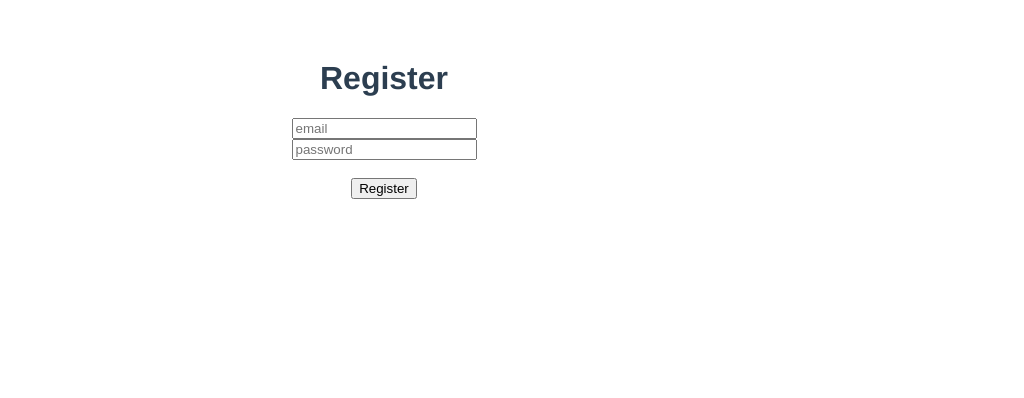
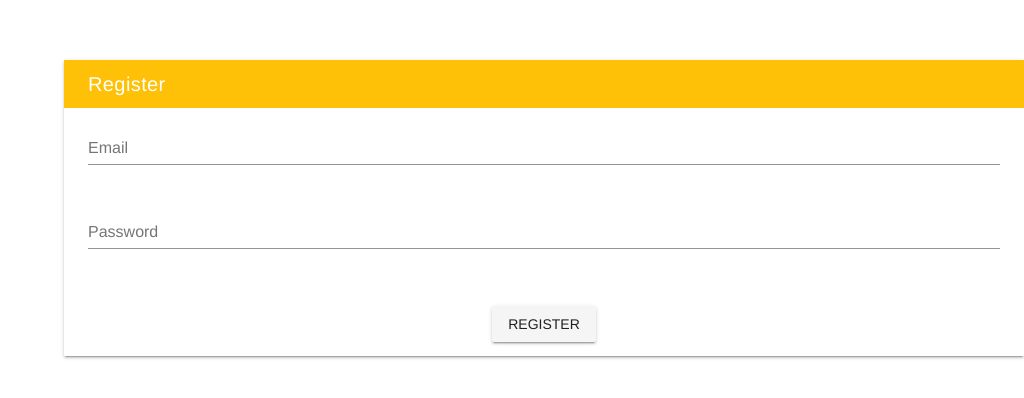
Before and after one commit to Enars/TabTracker, a Vue app in the folder client/: page /#/register in a window 1280 px wide. Shown: the top 398 px of the page, without its empty margins (256-1280 px from the left). Built offline with nearby package versions, Linux system fonts and the light colour scheme.

Commit message:
Vuetify + register component styles

```diff
--- a/client/package.json
+++ b/client/package.json
@@ -16,7 +16,8 @@
   "dependencies": {
     "axios": "^0.18.0",
     "vue": "^2.5.2",
-    "vue-router": "^3.0.1"
+    "vue-router": "^3.0.1",
+    "vuetify": "^1.3.12"
   },
   "devDependencies": {
     "autoprefixer": "^7.1.2",
@@ -53,7 +54,7 @@
     "html-webpack-plugin": "^2.30.1",
     "jest": "^22.0.4",
     "jest-serializer-vue": "^0.3.0",
-    "nightwatch": "^0.9.12",
+    "nightwatch": "^1.0.14",
     "node-notifier": "^5.1.2",
     "optimize-css-assets-webpack-plugin": "^3.2.0",
     "ora": "^1.2.0",
--- a/client/src/components/Register.vue
+++ b/client/src/components/Register.vue
@@ -1,14 +1,29 @@
 <template>
-<div>
-  <h1>Register</h1>
-  <input type="text" name="email" placeholder="email" v-model="email">
-  <br>
-  <input type="password" name="password" placeholder="password" v-model="password">
-  <br>
-  <div class="error" v-html="error"></div>
-  <br>
-  <input type="submit" value="Register" @click="register">
-</div>
+  <v-layout column>
+    <v-flex xs6 offset-xs3>
+      <div class="white elevation-2">
+        <v-toolbar flat dense class=amber dark>
+          <v-toolbar-title>Register</v-toolbar-title>
+        </v-toolbar>
+        <div class="pl-4 pr-4 pt-2 pb-2">
+          <v-text-field
+            v-model="email"
+            label="Email">
+          </v-text-field>
+          <br>
+          <v-text-field
+            v-model="password"
+            label="Password"
+            class="input-group--focused"
+          ></v-text-field>
+          <br>
+          <div class="error" v-html="error"></div>
+          <br>
+          <v-btn @click="register">Register</v-btn>
+        </div>
+      </div>
+    </v-flex>
+  </v-layout>
 </template>
 
 <script>
--- a/client/src/main.js
+++ b/client/src/main.js
@@ -3,8 +3,12 @@
 import Vue from 'vue'
 import App from './App'
 import router from './router'
+import Vuetify from 'vuetify'
+import 'vuetify/dist/vuetify.min.css'
 
 Vue.config.productionTip = false
+
+Vue.use(Vuetify)
 
 /* eslint-disable no-new */
 new Vue({
```
Also changed, not shown: 2 other files (tests, documents, lock files or other folders).
